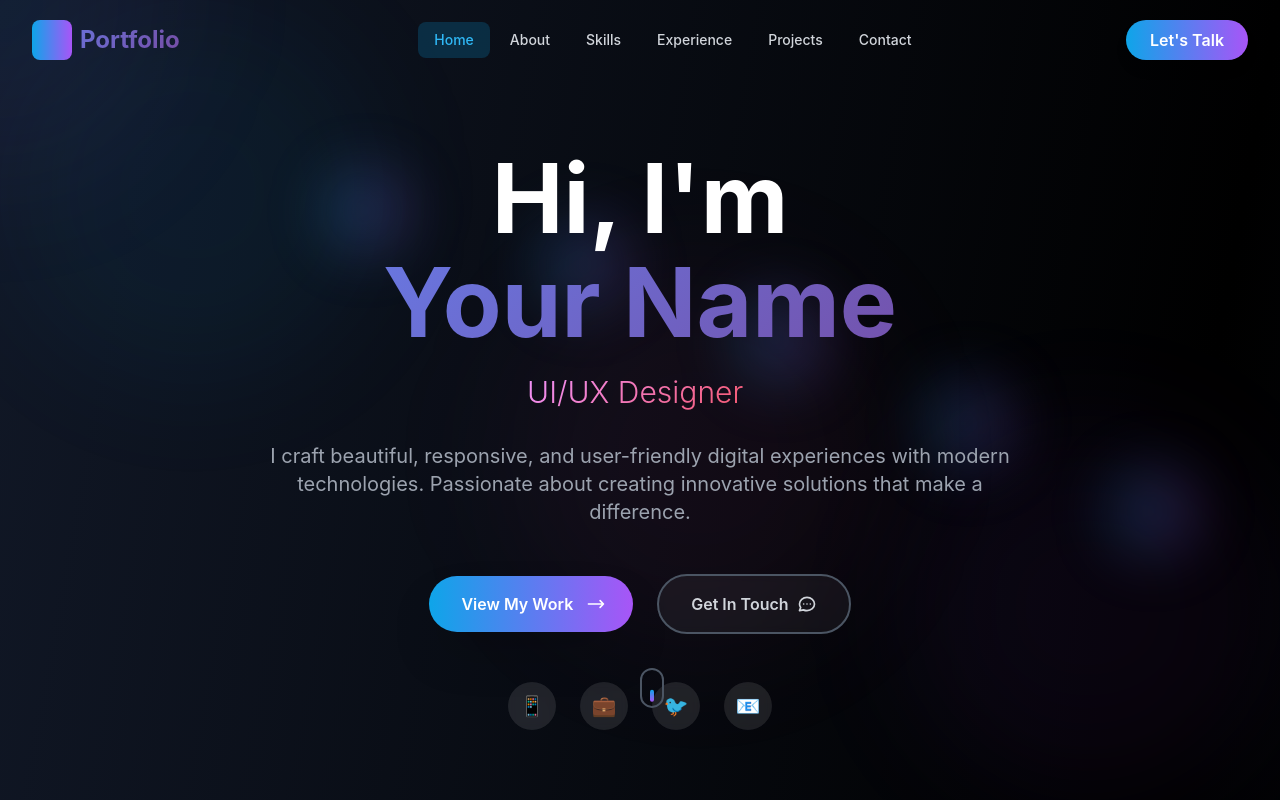
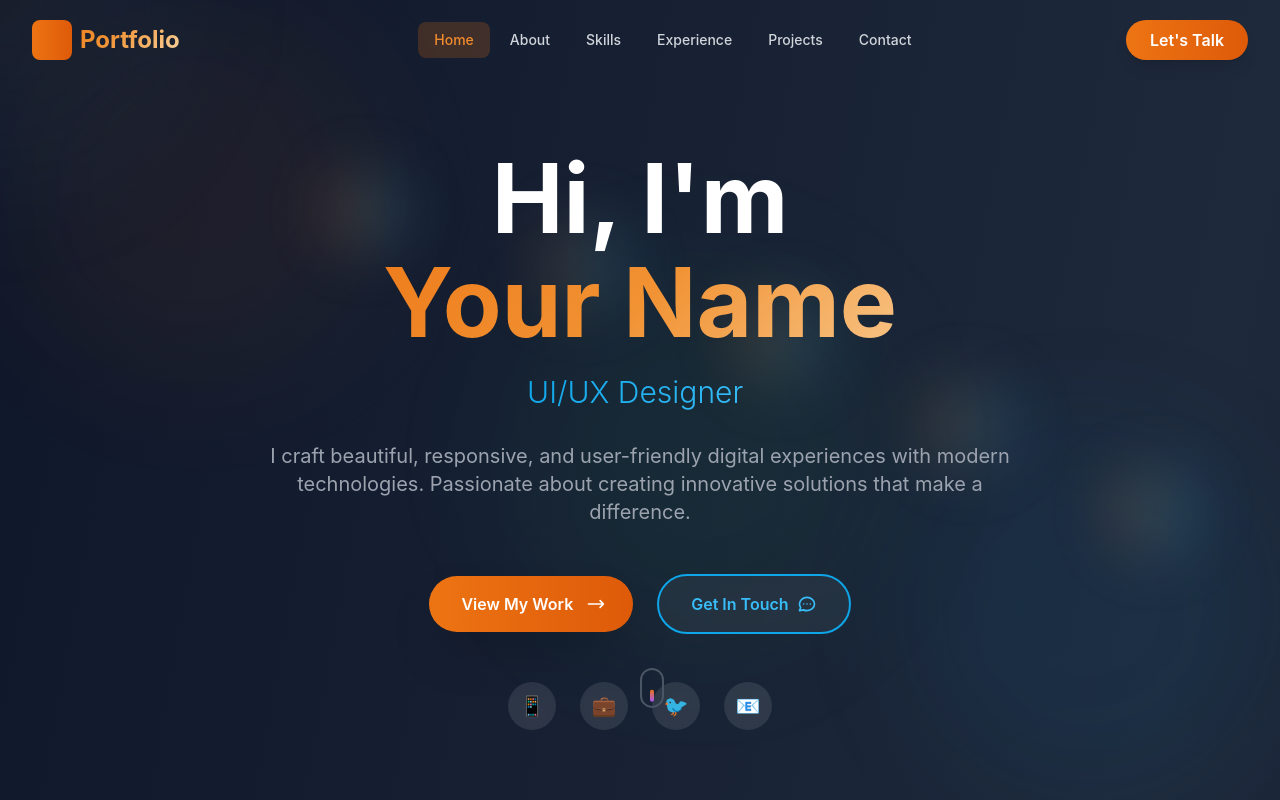
Before and after one commit to Hoang-Dien-IT/Web-profile, a React (Create React App) app in the folder frontend/: page / in a window 1280 px wide. Shown: the top 800 px of the page. Built offline with nearby package versions, Linux system fonts and the light colour scheme.

Commit message:
chinh mau cac nut va chu dep hon

```diff
--- a/frontend/src/App.tsx
+++ b/frontend/src/App.tsx
@@ -39,7 +39,7 @@ const App: React.FC = () => {
   }, []);
   return (
     <QueryClientProvider client={queryClient}>
-      <div className="App min-h-screen bg-gradient-to-br from-gray-900 via-black to-gray-900 text-white relative overflow-x-hidden">
+      <div className="App min-h-screen bg-gradient-to-br from-dark-900 via-dark-800 to-dark-900 text-white relative overflow-x-hidden">
         {/* Particles Background */}
         <ParticlesBackground />
 
@@ -79,8 +79,8 @@ const App: React.FC = () => {
         {/* Background Gradients */}
         <div className="fixed inset-0 pointer-events-none">
           <div className="absolute top-0 left-0 w-96 h-96 bg-primary-500/10 rounded-full blur-3xl animate-pulse-slow"></div>
-          <div className="absolute bottom-0 right-0 w-96 h-96 bg-purple-500/10 rounded-full blur-3xl animate-pulse-slow delay-1000"></div>
-          <div className="absolute top-1/2 left-1/2 transform -translate-x-1/2 -translate-y-1/2 w-96 h-96 bg-pink-500/5 rounded-full blur-3xl animate-spin-slow"></div>
+          <div className="absolute bottom-0 right-0 w-96 h-96 bg-secondary-500/10 rounded-full blur-3xl animate-pulse-slow delay-1000"></div>
+          <div className="absolute top-1/2 left-1/2 transform -translate-x-1/2 -translate-y-1/2 w-96 h-96 bg-success-500/5 rounded-full blur-3xl animate-spin-slow"></div>
         </div>
       </div>
     </QueryClientProvider>
--- a/frontend/src/components/Navbar/Navbar.tsx
+++ b/frontend/src/components/Navbar/Navbar.tsx
@@ -82,7 +82,7 @@ const Navbar: React.FC = () => {
               onClick={() => scrollToSection('#home')}
               className="flex items-center space-x-2 text-2xl font-bold gradient-text cursor-pointer"
             >
-              <div className="w-10 h-10 bg-gradient-to-r from-primary-500 to-purple-500 rounded-lg flex items-center justify-center">
+              <div className="w-10 h-10 bg-gradient-to-r from-primary-500 to-primary-600 rounded-lg flex items-center justify-center">
                 <span className="text-white font-black">P</span>
               </div>
               <span className="hidden sm:block">Portfolio</span>
@@ -135,7 +135,7 @@ const Navbar: React.FC = () => {
             >
               <button
                 onClick={() => scrollToSection('#contact')}
-                className="bg-gradient-to-r from-primary-500 to-purple-500 text-white px-6 py-2 rounded-full font-semibold shadow-lg hover:shadow-xl transition-all duration-300 hover:from-primary-600 hover:to-purple-600"
+                className="bg-gradient-to-r from-primary-500 to-primary-600 text-white px-6 py-2 rounded-full font-semibold shadow-lg hover:shadow-xl transition-all duration-300 hover:from-primary-600 hover:to-primary-700"
               >
                 Let's Talk
               </button>
@@ -210,7 +210,7 @@ const Navbar: React.FC = () => {
               >
                 <button
                   onClick={() => scrollToSection('#contact')}
-                  className="block w-full text-center bg-gradient-to-r from-primary-500 to-purple-500 text-white px-4 py-3 rounded-lg font-semibold shadow-lg"
+                  className="block w-full text-center bg-gradient-to-r from-primary-500 to-primary-600 text-white px-4 py-3 rounded-lg font-semibold shadow-lg"
                 >
                   Let's Talk
                 </button>
--- a/frontend/src/index.css
+++ b/frontend/src/index.css
@@ -5,9 +5,11 @@
 @import url('https://fonts.googleapis.com/css2?family=Inter:wght@100;200;300;400;500;600;700;800;900&family=Poppins:wght@100;200;300;400;500;600;700;800;900&family=Fira+Code:wght@300;400;500;600;700&display=swap');
 
 :root {
-  --primary-gradient: linear-gradient(135deg, #667eea 0%, #764ba2 100%);
-  --secondary-gradient: linear-gradient(135deg, #f093fb 0%, #f5576c 100%);
-  --dark-gradient: linear-gradient(135deg, #0c0c0c 0%, #1a1a1a 100%);
+  --primary-gradient: linear-gradient(135deg, #ed7413 0%, #f19233 50%, #fad7a5 100%);
+  --secondary-gradient: linear-gradient(135deg, #0ea5e9 0%, #38bdf8 100%);
+  --accent-gradient: linear-gradient(135deg, #22c55e 0%, #4ade80 100%);
+  --warm-gradient: linear-gradient(135deg, #f19233 0%, #ed7413 100%);
+  --dark-gradient: linear-gradient(135deg, #0f172a 0%, #1e293b 100%);
 }
 
 * {
@@ -47,22 +49,22 @@ code {
 }
 
 ::-webkit-scrollbar-thumb {
-  background: linear-gradient(135deg, #667eea, #764ba2);
+  background: linear-gradient(135deg, #ed7413, #f19233);
   border-radius: 4px;
 }
 
 ::-webkit-scrollbar-thumb:hover {
-  background: linear-gradient(135deg, #5a67d8, #6b46c1);
+  background: linear-gradient(135deg, #de5a09, #ed7413);
 }
 
 /* Custom Selection */
 ::selection {
-  background: rgba(102, 126, 234, 0.3);
+  background: rgba(237, 116, 19, 0.3);
   color: #ffffff;
 }
 
 ::-moz-selection {
-  background: rgba(102, 126, 234, 0.3);
+  background: rgba(237, 116, 19, 0.3);
   color: #ffffff;
 }
 
@@ -81,14 +83,21 @@ code {
 
 /* Gradient Text */
 .gradient-text {
-  background: linear-gradient(135deg, #667eea 0%, #764ba2 100%);
+  background: linear-gradient(135deg, #ed7413 0%, #f19233 50%, #fad7a5 100%);
   -webkit-background-clip: text;
   -webkit-text-fill-color: transparent;
   background-clip: text;
 }
 
 .gradient-text-secondary {
-  background: linear-gradient(135deg, #f093fb 0%, #f5576c 100%);
+  background: linear-gradient(135deg, #0ea5e9 0%, #38bdf8 100%);
+  -webkit-background-clip: text;
+  -webkit-text-fill-color: transparent;
+  background-clip: text;
+}
+
+.gradient-text-accent {
+  background: linear-gradient(135deg, #22c55e 0%, #4ade80 100%);
   -webkit-background-clip: text;
   -webkit-text-fill-color: transparent;
   background-clip: text;
@@ -96,7 +105,7 @@ code {
 
 /* Animated Gradient Background */
 .animated-gradient {
-  background: linear-gradient(-45deg, #667eea, #764ba2, #f093fb, #f5576c);
+  background: linear-gradient(-45deg, #ed7413, #f19233, #0ea5e9, #38bdf8);
   background-size: 400% 400%;
   animation: gradient 6s ease infinite;
 }
--- a/frontend/src/pages/Home/Home.tsx
+++ b/frontend/src/pages/Home/Home.tsx
@@ -72,7 +72,7 @@ const Home: React.FC = () => {
         {[...Array(5)].map((_, i) => (
           <motion.div
             key={i}
-            className="absolute w-20 h-20 bg-gradient-to-r from-primary-500/20 to-purple-500/20 rounded-full blur-xl"
+            className="absolute w-20 h-20 bg-gradient-to-r from-primary-500/20 to-secondary-500/20 rounded-full blur-xl"
             animate={{
               x: [0, 100, 0],
               y: [0, -100, 0],
@@ -92,7 +92,7 @@ const Home: React.FC = () => {
 
         {/* Mouse follower effect */}
         <motion.div
-          className="absolute w-96 h-96 bg-gradient-radial from-primary-500/10 via-purple-500/5 to-transparent rounded-full blur-3xl pointer-events-none"
+          className="absolute w-96 h-96 bg-gradient-radial from-primary-500/10 via-secondary-500/5 to-transparent rounded-full blur-3xl pointer-events-none"
           animate={{
             x: mousePosition.x - 192,
             y: mousePosition.y - 192,
@@ -158,7 +158,7 @@ const Home: React.FC = () => {
                 const element = document.getElementById('projects');
                 element?.scrollIntoView({ behavior: 'smooth' });
               }}
-              className="inline-flex items-center px-8 py-4 bg-gradient-to-r from-primary-500 to-purple-500 text-white font-semibold rounded-full shadow-2xl transition-all duration-300 group"
+              className="inline-flex items-center px-8 py-4 bg-gradient-to-r from-primary-500 to-primary-600 text-white font-semibold rounded-full shadow-2xl transition-all duration-300 group"
             >
               View My Work
               <motion.svg
@@ -183,7 +183,7 @@ const Home: React.FC = () => {
                 const element = document.getElementById('contact');
                 element?.scrollIntoView({ behavior: 'smooth' });
               }}
-              className="inline-flex items-center px-8 py-4 border-2 border-gray-600 text-gray-300 font-semibold rounded-full hover:border-primary-500 hover:text-primary-500 transition-all duration-300 backdrop-blur-sm bg-white/5"
+              className="inline-flex items-center px-8 py-4 border-2 border-secondary-500 text-secondary-400 font-semibold rounded-full hover:border-secondary-400 hover:text-secondary-300 transition-all duration-300 backdrop-blur-sm bg-white/5"
             >
               Get In Touch
               <motion.svg
--- a/frontend/tailwind.config.js
+++ b/frontend/tailwind.config.js
@@ -8,6 +8,18 @@ module.exports = {
     extend: {
       colors: {
         primary: {
+          50: '#fef7ee',
+          100: '#fdedd3',
+          200: '#fad7a5',
+          300: '#f6bb6d',
+          400: '#f19233',
+          500: '#ed7413',
+          600: '#de5a09',
+          700: '#b8430a',
+          800: '#92350e',
+          900: '#762d0f',
+        },
+        secondary: {
           50: '#f0f9ff',
           100: '#e0f2fe',
           200: '#bae6fd',
@@ -19,21 +31,46 @@ module.exports = {
           800: '#075985',
           900: '#0c4a6e',
         },
+        accent: {
+          50: '#fef2f2',
+          100: '#fee2e2',
+          200: '#fecaca',
+          300: '#fca5a5',
+          400: '#f87171',
+          500: '#ef4444',
+          600: '#dc2626',
+          700: '#b91c1c',
+          800: '#991b1b',
+          900: '#7f1d1d',
+        },
+        success: {
+          50: '#f0fdf4',
+          100: '#dcfce7',
+          200: '#bbf7d0',
+          300: '#86efac',
+          400: '#4ade80',
+          500: '#22c55e',
+          600: '#16a34a',
+          700: '#15803d',
+          800: '#166534',
+          900: '#14532d',
+        },
         dark: {
-          100: '#1e293b',
-          200: '#334155',
-          300: '#475569',
-          400: '#64748b',
-          500: '#94a3b8',
-          600: '#cbd5e1',
-          700: '#e2e8f0',
-          800: '#f1f5f9',
-          900: '#f8fafc',
+          50: '#f8fafc',
+          100: '#f1f5f9',
+          200: '#e2e8f0',
+          300: '#cbd5e1',
+          400: '#94a3b8',
+          500: '#64748b',
+          600: '#475569',
+          700: '#334155',
+          800: '#1e293b',
+          900: '#0f172a',
         },
         gradient: {
-          start: '#667eea',
-          middle: '#764ba2',
-          end: '#f093fb'
+          start: '#ed7413',
+          middle: '#f19233',
+          end: '#fad7a5'
         }
       },
       fontFamily: {
```
